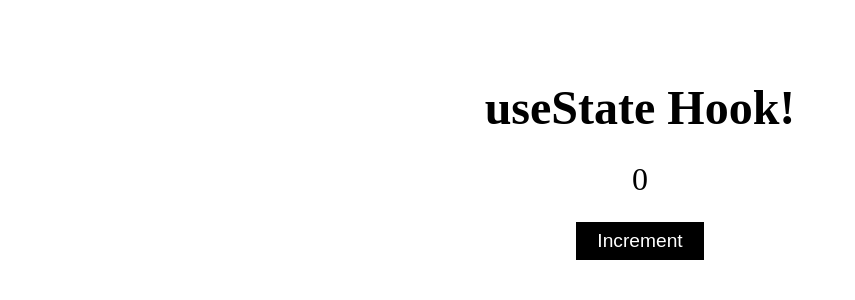
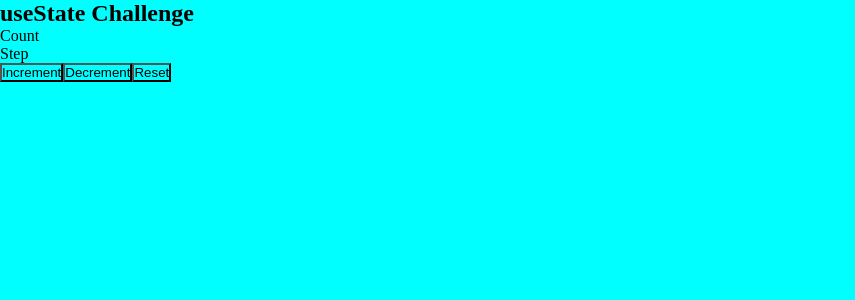
Before and after one commit to muktinathrajbanshi/reactJS2025, a React (Vite) app: page / in a window 1280 px wide. Shown: the top 300 px of the page, without its empty margins (0-855 px from the left). Built offline with nearby package versions, Linux system fonts and the light colour scheme.

Commit message:
useState challenge is doing right now

```diff
--- a/src/App.jsx
+++ b/src/App.jsx
@@ -3,7 +3,8 @@
 // import { DerivedState } from "./components/DerivedState";
 // import { DerivedState } from "./components/DericedState";
 // import { LiftStateUp } from "./components/LiftStateUp";
-import { Counter } from "./components/hooks/useState";
+// import { Counter } from "./components/hooks/useState";
+import { UseStateChallenge } from "./components/hooks/useStateChallenge";
 // import "./components/Netflix.module.css";
 // import { ShortCircuitExample } from "./components/ShortCircuit";
 // import { Todo } from "./projects/Todo/Todo";
@@ -28,7 +29,8 @@ const App = () => {
     {/* <ToggleSwitch /> */}
     {/* <Todo /> */}
     {/* <ShortCircuitExample /> */}
-    <Counter />
+    {/* <Counter /> */}
+    <UseStateChallenge />
     </section>
   );
 };
--- /dev/null
+++ b/src/components/hooks/useStateChallenge/index.jsx
@@ -0,0 +1,20 @@
+import React from 'react';
+import "./style.css";
+
+export const UseStateChallenge = () => {
+  return (
+    <>
+      <div className="container">
+        <h1>useState Challenge</h1>
+        <p>Count</p>
+        <p>Step</p>
+
+        <div className="grid-three-cols">
+            <button>Increment</button>
+            <button>Decrement</button>
+            <button>Reset</button>
+        </div>
+      </div>
+    </>
+  );
+};
--- /dev/null
+++ b/src/components/hooks/useStateChallenge/style.css
@@ -0,0 +1,6 @@
+* {
+  margin: 0;
+  padding: 0;
+  box-sizing: border-box;
+  background-color: aqua;
+}
```
